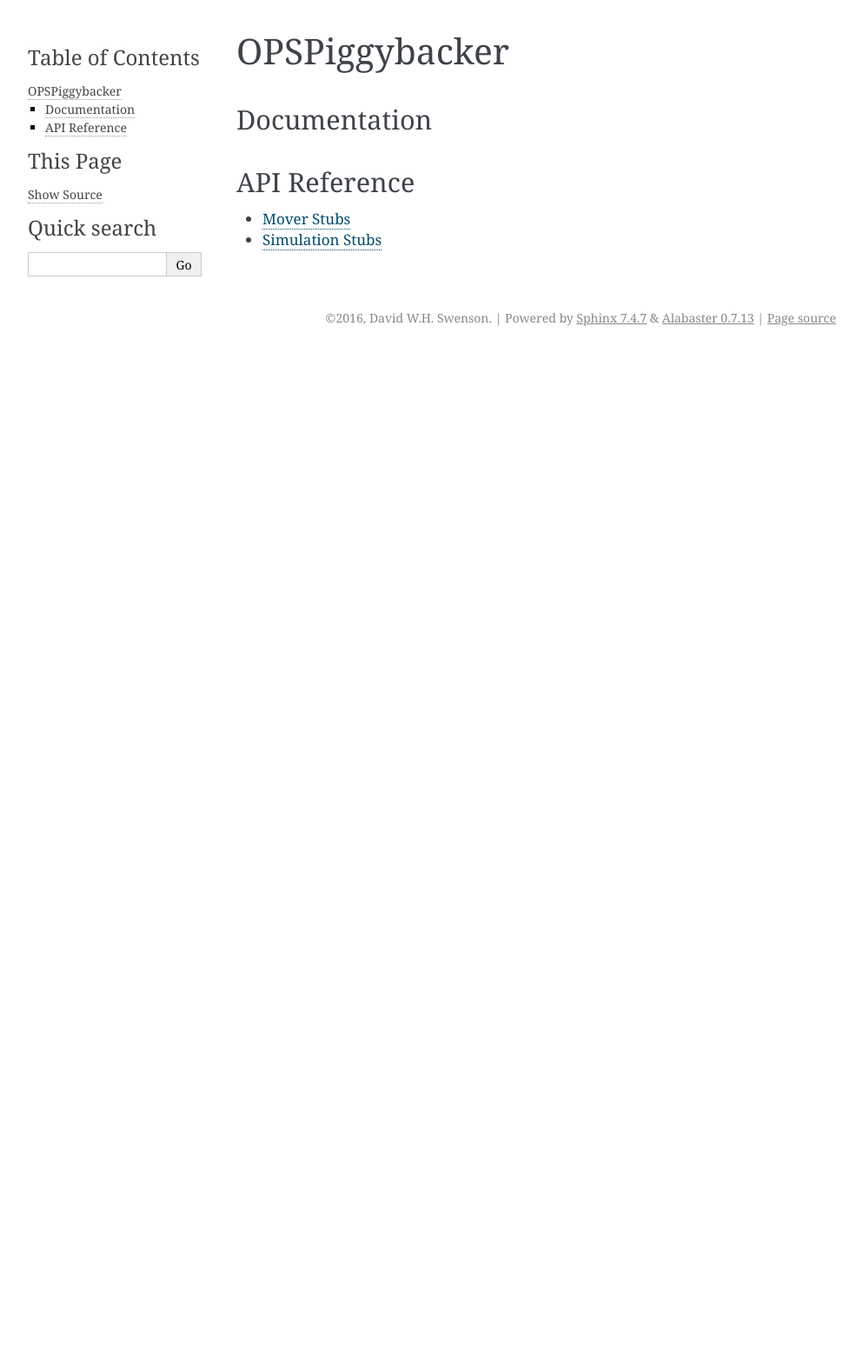
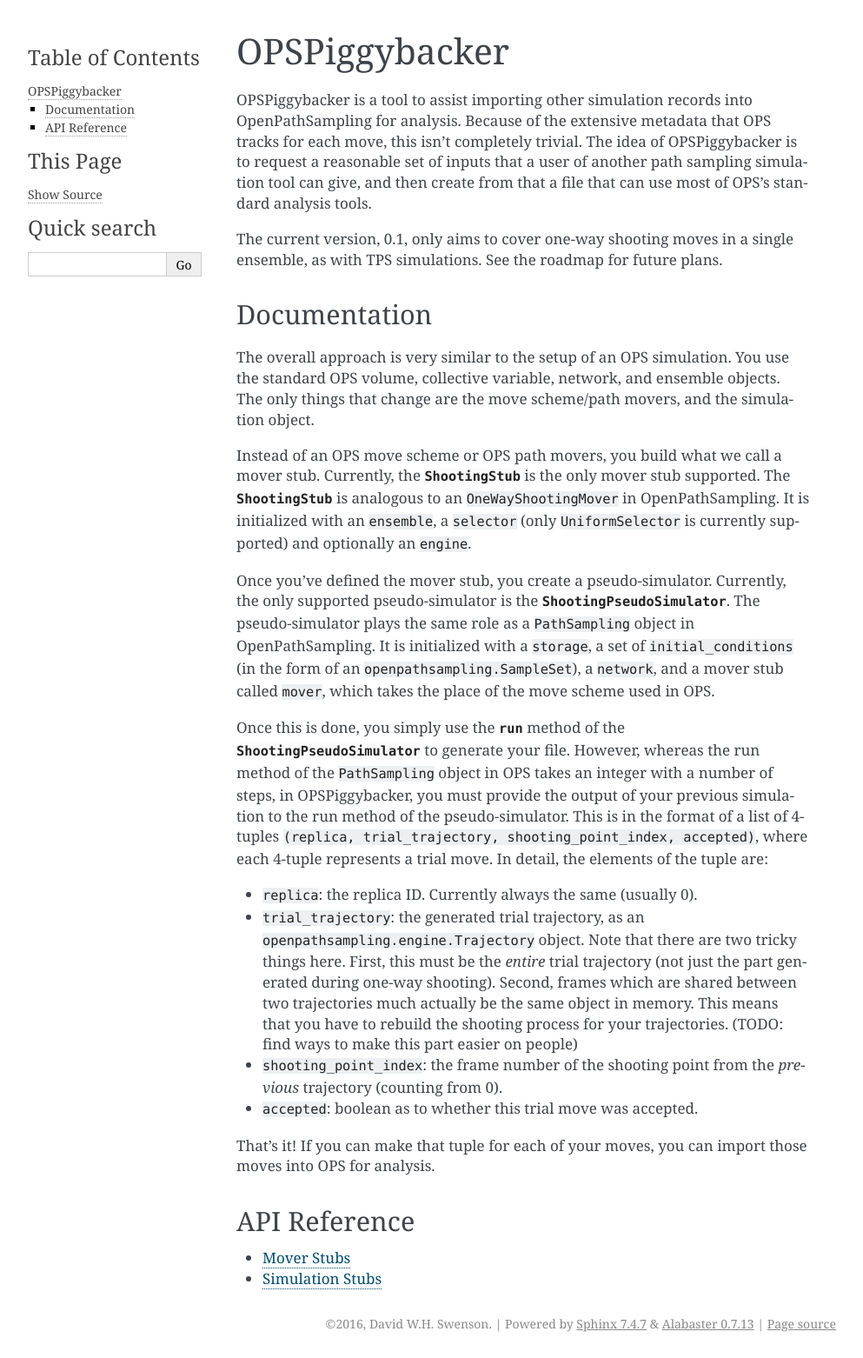
Before and after one commit to dwhswenson/OPSPiggybacker, a Sphinx documentation site: the page built from docs/index.rst, in a window 1280 px wide. Shown: the whole page at 87% size, without its empty margins (148-1141 px from the left). Built offline with Sphinx 7.4.7, drawn with Linux system fonts in a browser that asks for light colours; before the commit the page ends 900 px from its top, so only the background shows below that.

Commit message:
Reasonably useful docs!

```diff
--- a/docs/index.rst
+++ b/docs/index.rst
@@ -6,8 +6,63 @@
 OPSPiggybacker
 ==============
 
+OPSPiggybacker is a tool to assist importing other simulation records into
+OpenPathSampling for analysis. Because of the extensive metadata that OPS
+tracks for each move, this isn't completely trivial. The idea of
+OPSPiggybacker is to request a reasonable set of inputs that a user of
+another path sampling simulation tool can give, and then create from that a
+file that can use most of OPS's standard analysis tools.
+
+The current version, 0.1, only aims to cover one-way shooting moves in a
+single ensemble, as with TPS simulations. See the roadmap for future plans.
+
 Documentation
 -------------
+
+The overall approach is very similar to the setup of an OPS simulation.
+You use the standard OPS volume, collective variable, network, and ensemble
+objects. The only things that change are the move scheme/path movers, and
+the simulation object.
+
+Instead of an OPS move scheme or OPS path movers, you build what we call a
+mover stub. Currently, the :class:`.ShootingStub` is the only mover stub
+supported. The :class:`.ShootingStub` is analogous to an
+``OneWayShootingMover`` in OpenPathSampling. It is initialized with an
+``ensemble``, a ``selector`` (only ``UniformSelector`` is currently
+supported) and optionally an ``engine``.
+
+Once you've defined the mover stub, you create a pseudo-simulator.
+Currently, the only supported pseudo-simulator is the
+:class:`.ShootingPseudoSimulator`. The pseudo-simulator plays the same role
+as a ``PathSampling`` object in OpenPathSampling. It is initialized with a
+``storage``, a set of ``initial_conditions`` (in the form of an
+``openpathsampling.SampleSet``), a ``network``, and a mover stub called
+``mover``, which takes the place of the move scheme used in OPS.
+
+Once this is done, you simply use the :meth:`run
+<.ShootingPseudoSimulator.run>` method of the
+:class:`.ShootingPseudoSimulator` to generate your file. However, whereas
+the run method of the ``PathSampling`` object in OPS takes an integer with a
+number of steps, in OPSPiggybacker, you must provide the output of your
+previous simulation to the run method of the pseudo-simulator. This is in
+the format of a list of 4-tuples ``(replica, trial_trajectory,
+shooting_point_index, accepted)``, where each 4-tuple represents a trial
+move. In detail, the elements of the tuple are:
+
+* ``replica``: the replica ID. Currently always the same (usually 0).
+* ``trial_trajectory``: the generated trial trajectory, as an
+  ``openpathsampling.engine.Trajectory`` object. Note that there are two
+  tricky things here. First, this must be the *entire* trial trajectory (not
+  just the part generated during one-way shooting). Second, frames which are
+  shared between two trajectories much actually be the same object in
+  memory. This means that you have to rebuild the shooting process for your
+  trajectories. (TODO: find ways to make this part easier on people)
+* ``shooting_point_index``: the frame number of the shooting point from the
+  *previous* trajectory (counting from 0).
+* ``accepted``: boolean as to whether this trial move was accepted.
+
+That's it! If you can make that tuple for each of your moves, you can import
+those moves into OPS for analysis.
 
 
 API Reference
```
Also changed, not shown: README.md (+0 -2 lines), docs/api/generated/ops_piggybacker.mover_stubs.ShootingStub.rst (deleted, +0 -63 lines), docs/api/generated/ops_piggybacker.simulation_stubs.ShootingPseudoSimulator.rst (deleted, +0 -49 lines), docs/mover_stubs.rst (+4 -4 lines), docs/simulation_stubs.rst (+4 -4 lines), 1 other file.
